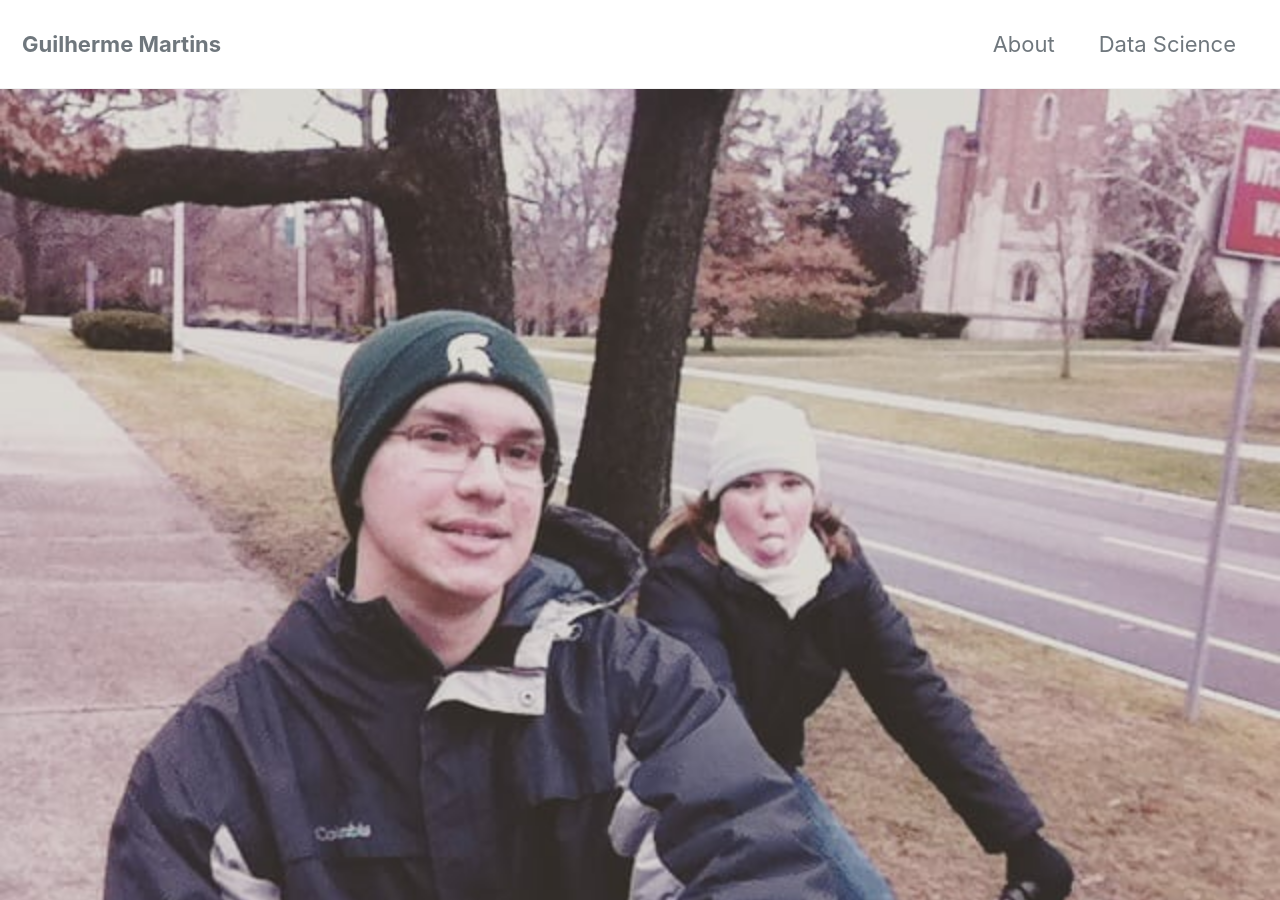
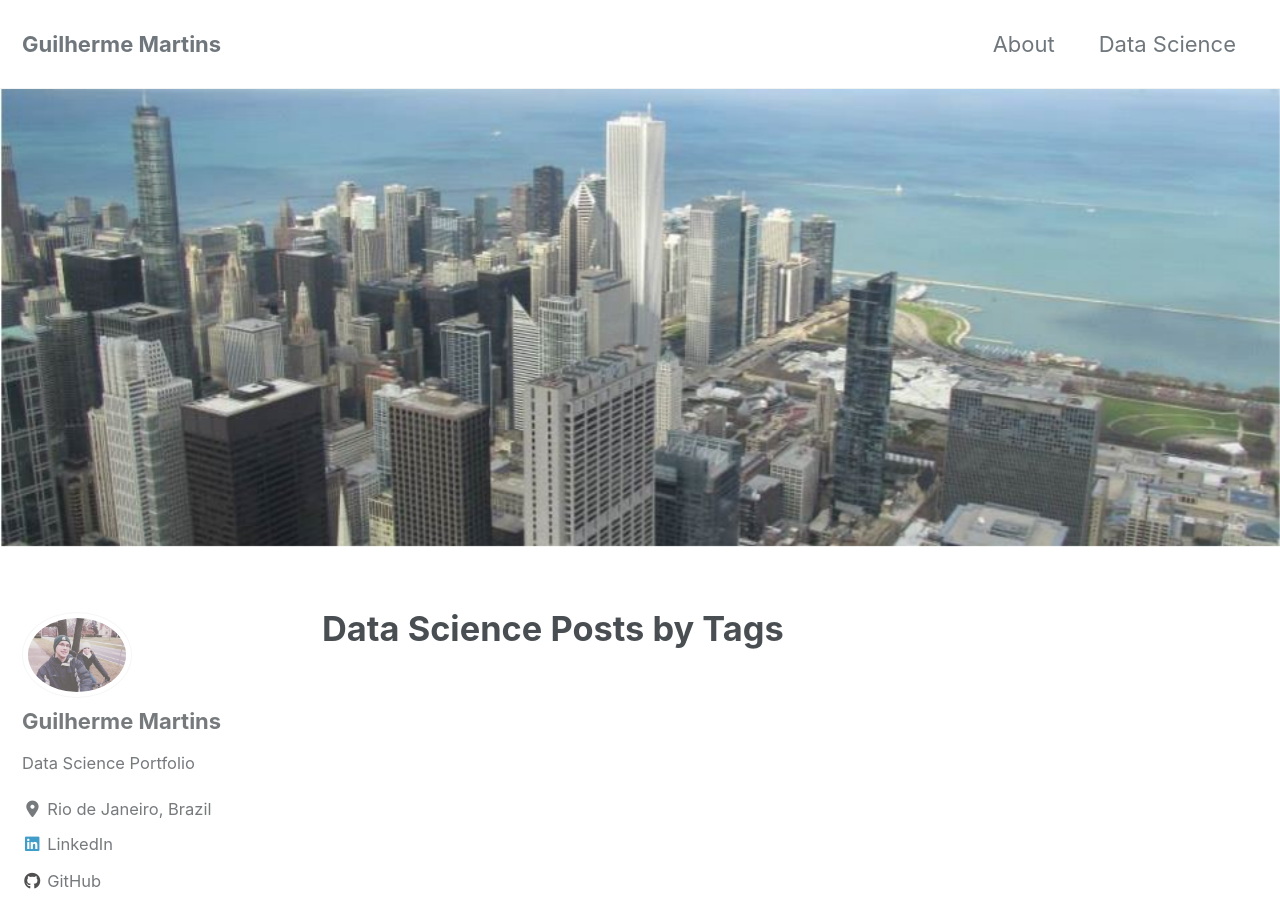
Before and after one commit to guilhermecsm/guilhermecsm.github.io, a Jekyll site: the page built from _pages/datascience.md, in a window 1280 px wide and 900 px high. Built offline with Jekyll 4.4.1, drawn with Linux system fonts in a browser that asks for light colours; cached includes are drawn as plain includes; nearby versions of some CDN libraries.

Commit message:
adding picutes

```diff
--- a/_pages/datascience.md
+++ b/_pages/datascience.md
@@ -4,5 +4,5 @@ permalink: /datascience/
 title: "Data Science Posts by Tags"
 author_profile: true
 header:
-   image: "/image/msu.jpg"
+   image: "/image/chicago.JPG"
 ---
--- a/index.html
+++ b/index.html
@@ -2,5 +2,5 @@
 layout: home
 author_profile: true
 header:
-   image: "/image/msu.jpg"
+   image: "/image/msu2.JPG"
 ---
```
Also changed, not shown: _pages/about.md (+1 -1 lines), image/10401431_10152198739582883_8912821162737646252_n.jpg (added), image/1044513_10151521673232883_151192832_n.jpg (added), image/chicago.JPG (added), image/msu2.JPG (added), image/sf.JPG (added).
